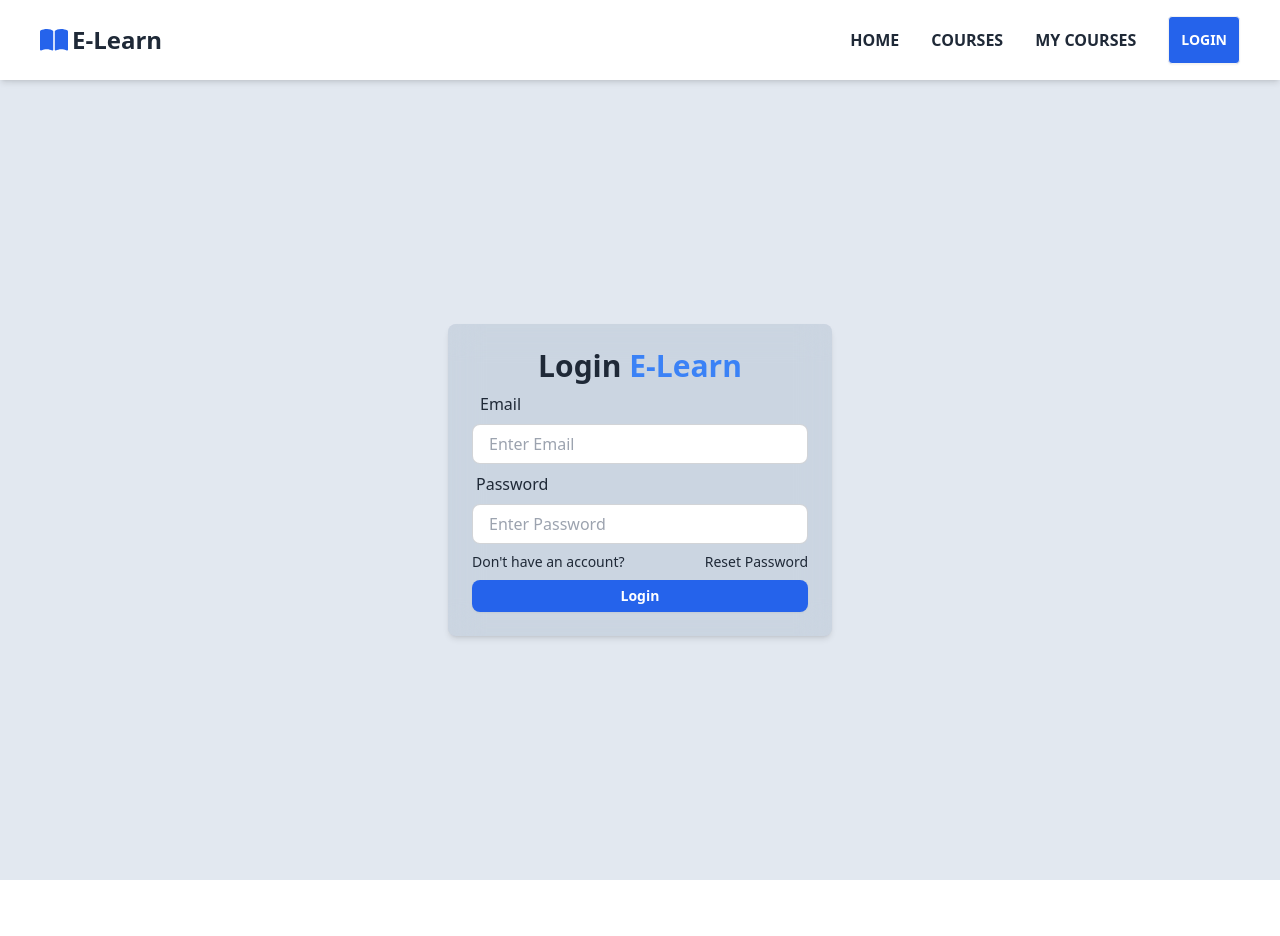
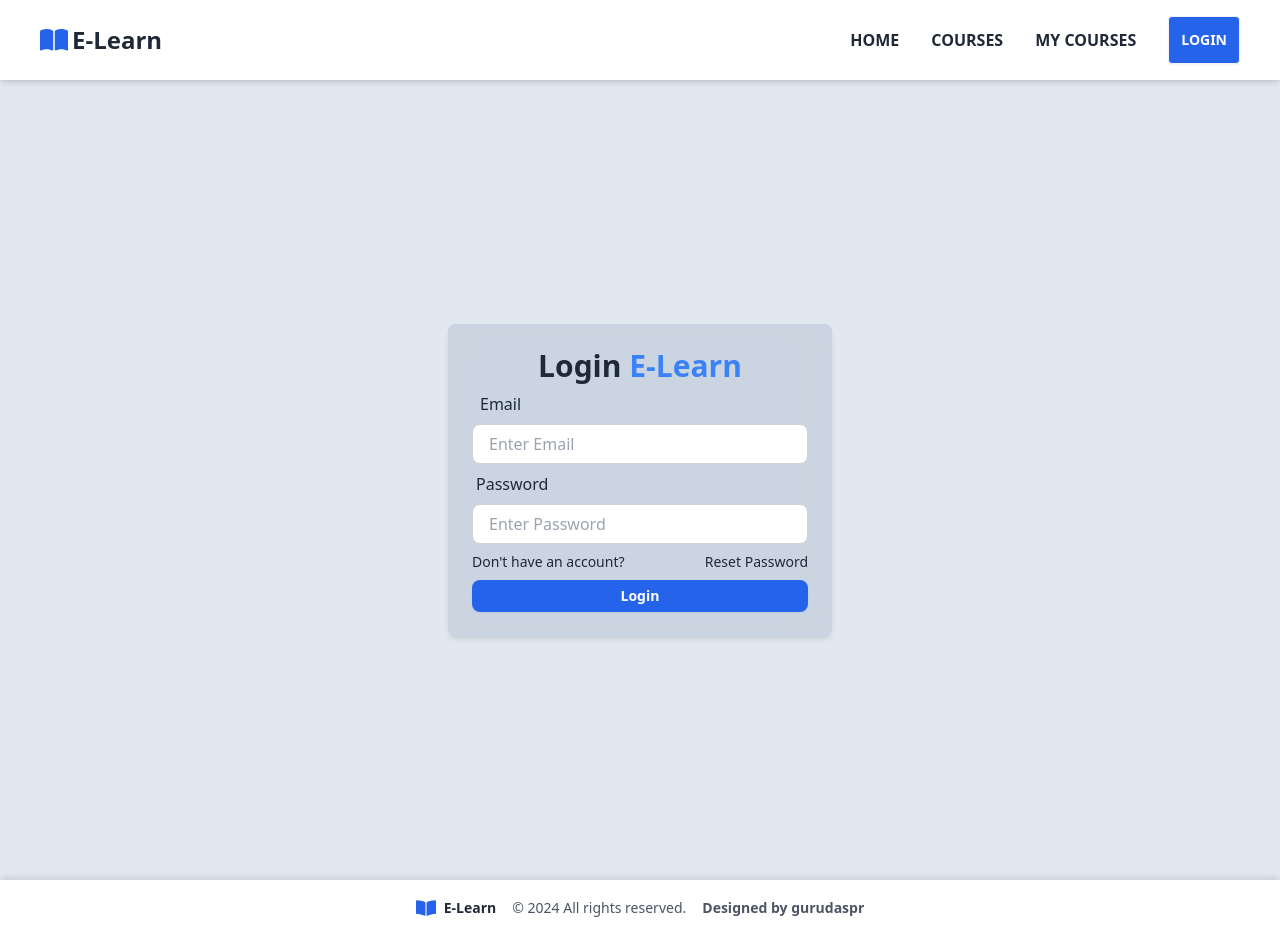
Before and after one commit to gurudaspr/E-LEARN-APP, a React (Vite) app in the folder frontend/: page /login in a window 1280 px wide. Before the commit the page ends 880 px from the top, so only its background shows below. Built offline with nearby package versions, Linux system fonts and the light colour scheme.

Commit message:
updated header, added footer, autoplay edited in react player, updated rputes

```diff
--- a/frontend/index.html
+++ b/frontend/index.html
@@ -1,10 +1,11 @@
+
 <!doctype html>
 <html lang="en">
   <head>
     <meta charset="UTF-8" />
-    <link rel="icon" type="image/svg+xml" href="/vite.svg" />
+    <link rel="icon" type="image/svg+xml" href="/book-open.svg" />
     <meta name="viewport" content="width=device-width, initial-scale=1.0" />
-    <title>Vite + React</title>
+    <title>E-Learn</title>
   </head>
   <body>
     <div id="root"></div>
--- a/frontend/src/App.jsx
+++ b/frontend/src/App.jsx
@@ -13,6 +13,7 @@ import CourseDetails from "./components/user/CourseDetails";
 import EnrolledCoursePage from "./pages/EnrolledCoursePage";
 import CoursePage from "./pages/CoursePage";
 import CourseDetailView from "./components/user/CourseDetailsView";
+import Footer from "./components/Footer";
 
 export default function App() {
   const { isAuth, checkAuth } = useAuthStore();
@@ -45,11 +46,13 @@ export default function App() {
             <Route path="/my-courses" element={<Navigate replace to="/login" />} />
             <Route path="/signup" element={<Signup />} />
             <Route path="/reset-password" element={<Resetpassword />} />
-            {/* <Route path="/add-course" element={<AddCourse />} /> */}
-
+            <Route path="/course-details/:id" element={<Navigate replace to="/login" />} />
+            <Route path="/course-view/:id" element={<Navigate replace to="/login" />} />
           </>
         )}
       </Routes>
+      <Footer/>
+
       <ToastContainer autoClose={1000}  position="bottom-center" />
       </div>
     </>
--- /dev/null
+++ b/frontend/src/components/Footer.jsx
@@ -0,0 +1,29 @@
+import React from 'react';
+import { FaBookOpen } from 'react-icons/fa';
+
+const Footer = () => {
+    const currentYear = new Date().getFullYear();
+
+    return (
+        <div className=''>
+        <footer className="bg-white h-14 shadow-[0_-4px_6px_-1px_rgba(0,0,0,0.1)] mt-auto">
+            <div className="container mx-auto px-4 h-full">
+                <div className="flex items-center justify-center space-x-4 text-sm h-full">
+                    <div className="flex items-center">
+                        <FaBookOpen className="w-5 h-5 text-blue-600 mr-2" />
+                        <span className="font-bold">E-Learn</span>
+                    </div>
+                    <span className="text-gray-600">
+                        © {currentYear} All rights reserved.
+                    </span>
+                    <span className="text-gray-600 font-semibold">
+                        Designed by gurudaspr
+                    </span>
+                </div>
+            </div>
+        </footer>
+        </div>
+    );
+};
+
+export default Footer;
--- a/frontend/src/components/Header.jsx
+++ b/frontend/src/components/Header.jsx
@@ -2,7 +2,6 @@ import React, { useEffect, useState } from 'react';
 import { FaBarsStaggered, FaX, FaBookOpen } from "react-icons/fa6";
 import { Link, useNavigate } from 'react-router-dom';
 import useAuthStore from '../store/authStore';
-import { FaPlus } from 'react-icons/fa';
 
 const Header = () => {
     let Links = [
@@ -30,10 +29,10 @@ const Header = () => {
         <div className='shadow-md w-full sticky  top-0  left-0 z-10'>
             <div className='md:flex items-center justify-between bg-white py-4 md:px-10 px-7'>
 
-                <div className='font-bold text-2xl cursor-pointer flex items-center gap-1'>
+                <Link to='/' className='font-bold text-2xl cursor-pointer flex items-center gap-1'>
                     <FaBookOpen className='w-7 h-7 text-blue-600' />
                     <span>E-Learn</span>
-                </div>
+                </Link>
 
                 <div onClick={() => setOpen(!open)} className='absolute right-8 top-6 cursor-pointer md:hidden w-7 h-7'>
                     {
--- a/frontend/src/components/user/CourseDetails.jsx
+++ b/frontend/src/components/user/CourseDetails.jsx
@@ -137,7 +137,8 @@ export default function CourseDetail() {
   if (error) return <p className="text-center p-4 text-red-500">{error}</p>;
 
   return (
-    <div className="container mx-auto p-4">
+    <div className="bg-slate-200 min-h-screen">
+    <div className="container  mx-auto p-4">
       <div className="grid grid-cols-1 md:grid-cols-2 gap-8">
         {/* Left side: Course Details */}
         <div className="space-y-4">
@@ -213,7 +214,7 @@ export default function CourseDetail() {
 
       {/* Modal for Adding Subtopic */}
       {showModal && (
-        <div className="fixed inset-0 bg-black bg-opacity-50 flex items-center justify-center p-4">
+        <div className="fixed inset-0 bg-black bg-opacity-50 flex items-center justify-center p-4 z-20">
           <div className="bg-white rounded-lg p-6 w-full max-w-md">
             <h2 className="text-lg font-bold mb-4">Add New Subtopic</h2>
             <input
@@ -249,5 +250,6 @@ export default function CourseDetail() {
         </div>
       )}
     </div>
+    </div>
   );
 }
--- a/frontend/src/components/user/CourseDetailsView.jsx
+++ b/frontend/src/components/user/CourseDetailsView.jsx
@@ -26,7 +26,7 @@ export default function CourseDetail() {
         // Automatically set the first video as the selected video if available
         if (topics.length > 0 && topics[0].subTopics.length > 0) {
           setSelectedVideoUrl(topics[0].subTopics[0].videoUrl);
-          setIsPlaying(true);
+          setIsPlaying(false);
         }
       } catch (err) {
         setError("Failed to fetch course and topics details");
@@ -63,6 +63,8 @@ export default function CourseDetail() {
                       width="100%"
                       height="500px"
                       playing={isPlaying} // Control video playback based on state
+
+
                       config={{
                         vimeo: {
                           playerVars: {
--- a/frontend/src/pages/CoursePage.jsx
+++ b/frontend/src/pages/CoursePage.jsx
@@ -59,7 +59,7 @@ export default function CoursePage() {
   };
 
   return (
-    <div className="h-min-screen bg-slate-200 py-10">
+    <div className="h-min-screen bg-slate-200 py-10 min-h-screen">
       <h1 className='text-center text-4xl font-mono md:text-7xl pb-10'>Our Courses</h1>
       <div className="container mx-auto">
         {loading ? (
```
Also changed, not shown: frontend/public/book-open.svg (added).
